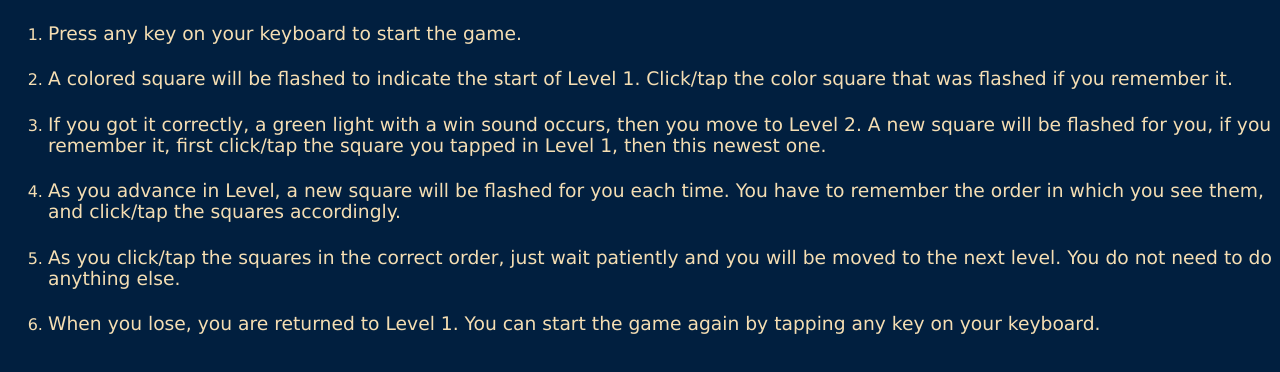
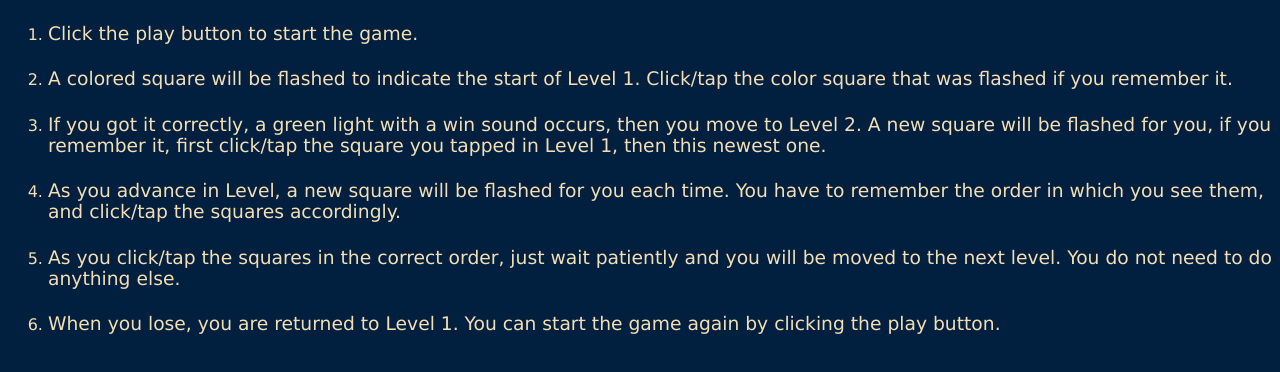
Before and after one commit to onosejoor/Simon-Game, a plain HTML site: page how to play.html in a window 1280 px wide. Shown: the part 62-434 px from the top of the page. Drawn offline with Linux system fonts and the light colour scheme.

Commit message:
Add files via upload

```diff
--- a/how to play.html
+++ b/how to play.html
@@ -26,7 +26,7 @@
     <h1>How To Play The Simon Game</h1>
 
     <ol>
-    <li><h3>Press any key on your keyboard to start the game.
+ <li><h3>Click the play button to start the game.
 </li></h3>
     <li><h3>A colored square will be flashed to indicate the start of Level 1. Click/tap the color square that was flashed if you remember it.
 </li></h3>
@@ -36,7 +36,7 @@
 </li></h3>
     <li><h3>As you click/tap the squares in the correct order, just wait patiently and you will be moved to the next level. You do not need to do anything else.
 </li></h3>
-    <li><h3>When you lose, you are returned to Level 1. You can start the game again by tapping any key on your keyboard.</li></h3>
+    <li><h3>When you lose, you are returned to Level 1. You can start the game again by clicking the play button.</li></h3>
 </ol>
 
 </body>
```
